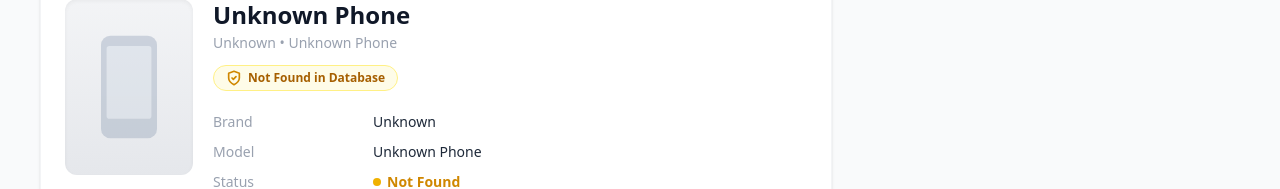
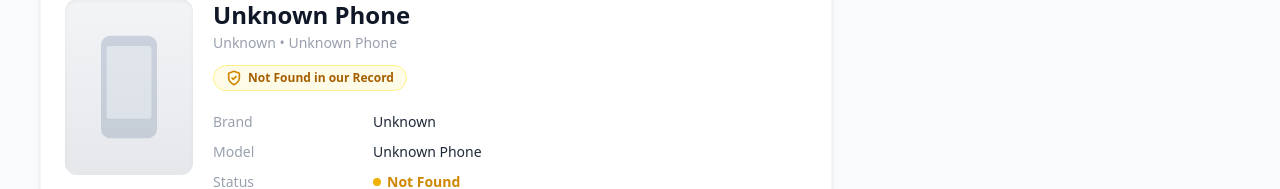
Before and after one commit to justPoly/techmobile-verify, a React (Vite) app in the folder frontend/: page /result in a window 1280 px wide. Shown: the part 159-348 px from the top of the page. Built offline with nearby package versions, Linux system fonts and the light colour scheme.

Commit message:
UI update

```diff
--- a/frontend/src/pages/Results.jsx
+++ b/frontend/src/pages/Results.jsx
@@ -150,7 +150,7 @@ const deviceInfo = {
                     <div className={`inline-flex items-center gap-1.5 mt-3 rounded-full px-3 py-1 ${isApproved ? 'bg-blue-50 border border-blue-200' : 'bg-yellow-50 border border-yellow-200'}`}>
                       <ShieldIcon className={`w-4 h-4 ${isApproved ? 'text-blue-600' : 'text-yellow-600'}`} />
                       <span className={`text-xs font-semibold ${isApproved ? 'text-blue-700' : 'text-yellow-700'}`}>
-                        {isApproved ? 'NCC Approved' : 'Not Found in Database'}
+                        {isApproved ? 'NCC Approved' : 'Not Found in our Record'}
                       </span>
                     </div>
 
@@ -183,7 +183,7 @@ const deviceInfo = {
               </div>
 
               {/* Approved Notice */}
-              <div className={`mx-5 sm:mx-6 mb-5 sm:mb-6 rounded-xl p-4 flex items-start gap-3 ${isApproved ? 'bg-green-50 border border-green-200' : 'bg-yellow-50 border border-yellow-200'}`}>
+              <div className={`mx-5 sm:mx-6 mb-5 sm:mb-6 rounded-xl p-4 flex items-start gap-3 ${isApproved ? 'bg-blue-50 border border-blue-200' : 'bg-yellow-50 border border-yellow-200'}`}>
                 <div className="w-9 h-9 bg-blue-100 rounded-full flex items-center justify-center flex-shrink-0 mt-0.5">
                   <ShieldIcon className="w-5 h-5 text-blue-600" />
                 </div>
```
